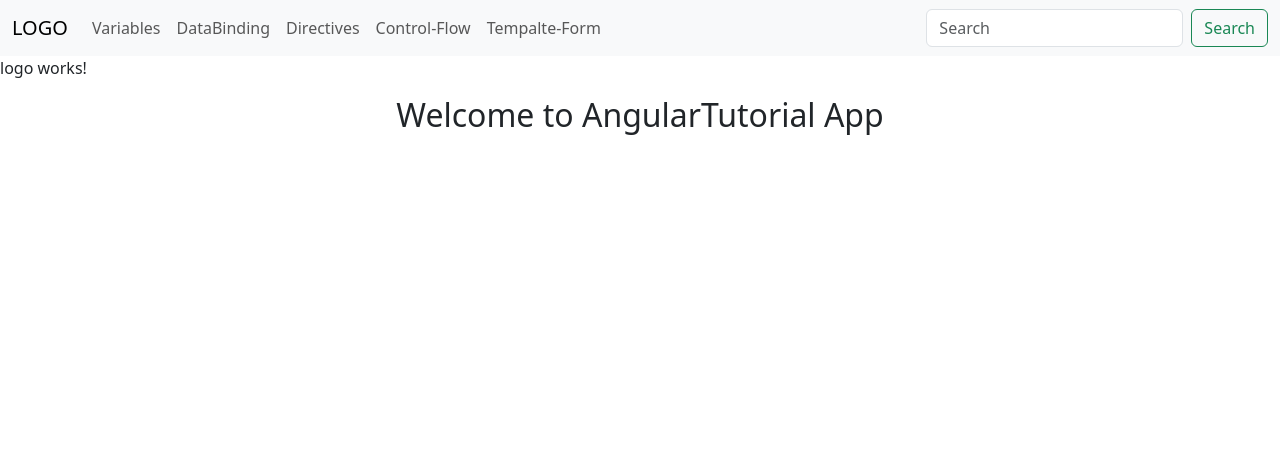
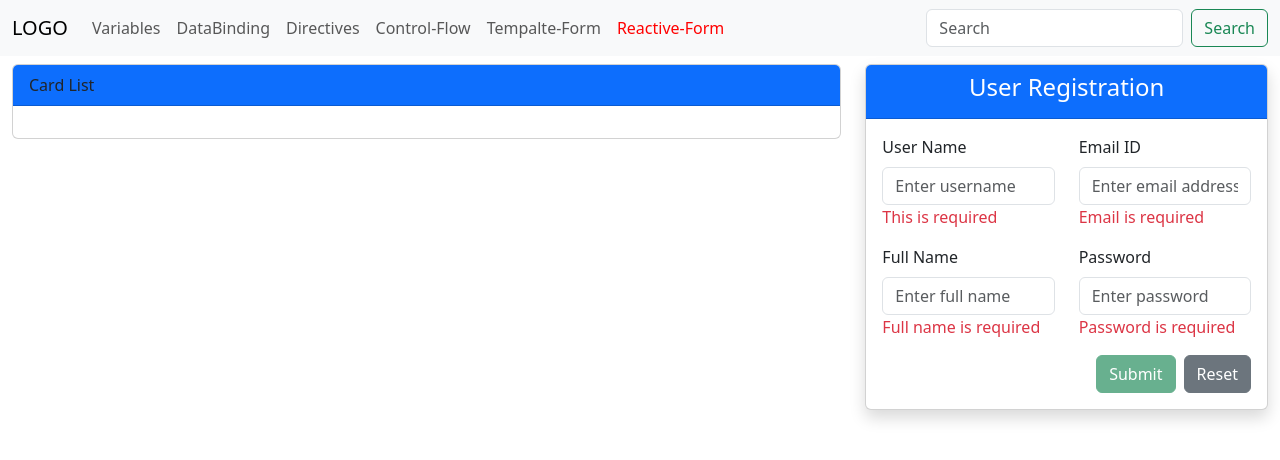
Before and after one commit to venkateshthooti/Angular22Tutorial, an Angular app: page /reactive-form in a window 1280 px wide. Before the commit this address led to /logo. Shown: the top 460 px of the page. Built offline with nearby package versions, Linux system fonts and the light colour scheme.

Commit message:
Reactive form created using FormGroup and FormBuilder and it's validation code added

```diff
--- a/src/app/app.html
+++ b/src/app/app.html
@@ -21,6 +21,9 @@
         <li class="nav-item">
           <a class="nav-link" routerLinkActive="active" routerLink="template-form">Tempalte-Form</a>
         </li>
+        <li class="nav-item">
+          <a class="nav-link" routerLinkActive="active" routerLink="reactive-form">Reactive-Form</a>
+        </li>
 
       </ul>
       <form class="d-flex" role="search">
--- a/src/app/app.routes.ts
+++ b/src/app/app.routes.ts
@@ -5,6 +5,7 @@ import { Directives } from './components/directives/directives';
 import { ControlFlow } from './components/control-flow/control-flow';
 import { Logo } from './components/logo/logo';
 import { TemplateForm } from './components/template-form/template-form';
+import { ReactiveForm } from './components/reactive-form/reactive-form';
 
 export const routes: Routes = [
     {
@@ -32,6 +33,11 @@ export const routes: Routes = [
         component:TemplateForm
 
     },
+     {
+        path:'reactive-form',
+        component:ReactiveForm
+
+    },
     {
         path: '',
         redirectTo: 'logo',
--- /dev/null
+++ b/src/app/components/reactive-form/reactive-form.html
@@ -0,0 +1,89 @@
+<div class="container-fluid mt-2">
+    <div class="row">
+        <div class="col-8">
+            <div class="card">
+                <div class="card-header bg-primary">
+                    Card List
+                </div>
+                <div class="card-body">
+
+                </div>
+            </div>
+        </div>
+        <div class="col-4">
+            <div class="card shadow">
+                <div class="card-header bg-primary text-white text-center">
+                    <h4>User Registration</h4>
+                </div>
+                <div class="card-body">
+                    <form [formGroup]="userForm">
+                        <div class="row mb-3">
+                            <div class="col-md-6">
+                                <label for="userName" class="form-label">User Name</label>
+                                <input formControlName="userName" type="text" class="form-control" id="userName"
+                                    formControlName="userName" placeholder="Enter username">
+                                <div class="text-danger">
+                                    @if (userForm.controls['userName'].errors?.['required']) {
+                                    <span>This is required</span>
+                                    }
+                                    @if (userForm.controls['userName'].errors?.['minlength']) {
+                                    <span>Min 4 char needed</span>
+                                    }
+
+                                </div>
+                            </div>
+                            <div class="col-md-6">
+                                <label for="emailId" class="form-label">Email ID</label>
+                                <input formControlName="emailId" type="email" class="form-control" id="emailId"
+                                    formControlName="emailId" placeholder="Enter email address">
+                                <div class="text-danger">
+                                    @if (userForm.controls['emailId'].errors?.['required']) {
+                                    <span>Email is required</span>
+                                    }
+                                    @if (userForm.controls['emailId'].errors?.['email']) {
+                                    <span>Email is not in correct format</span>
+                                    }
+
+                                </div>
+                            </div>
+                        </div>
+
+                        <div class="row mb-3">
+                            <div class="col-md-6">
+                                <label for="fullName" class="form-label">Full Name</label>
+                                <input formControlName="fullName" type="text" class="form-control" id="fullName"
+                                    formControlName="fullName" placeholder="Enter full name">
+                                <div class="text-danger">
+                                    @if (userForm.controls['fullName'].errors?.['required']) {
+                                    <span>Full name is required</span>
+                                    }
+
+
+                                </div>
+                            </div>
+                            <div class="col-md-6">
+                                <label for="password" class="form-label">Password</label>
+                                <input formControlName="password" type="password" class="form-control" id="password"
+                                    formControlName="password" placeholder="Enter password">
+                                <div class="text-danger">
+                                    @if (userForm.controls['password'].errors?.['required']) {
+                                    <span>Password is required</span>
+                                    }
+
+                                </div>
+                            </div>
+                        </div>
+
+                        <div class="d-flex justify-content-end">
+                            <button type="submit" [disabled]="userForm.invalid" (click)="onSubmitUserForm()"
+                                class="btn btn-success me-2">Submit</button>
+                            <button type="reset" class="btn btn-secondary">Reset</button>
+                        </div>
+                    </form>
+
+                </div>
+            </div>
+        </div>
+    </div>
+
+</div>
--- /dev/null
+++ b/src/app/components/reactive-form/reactive-form.ts
@@ -0,0 +1,42 @@
+import { Component, inject } from '@angular/core';
+import { FormBuilder, FormControl, FormGroup, ReactiveFormsModule, Validators } from '@angular/forms';
+
+@Component({
+  selector: 'app-reactive-form',
+  imports: [ReactiveFormsModule],
+  templateUrl: './reactive-form.html',
+  styleUrl: './reactive-form.scss',
+})
+export class ReactiveForm {
+
+  userForm: FormGroup = new FormGroup({
+    userId: new FormControl(0),
+    userName: new FormControl("", [Validators.required, Validators.minLength(4)]),
+    emailId: new FormControl('', [Validators.required, Validators.email]),
+    fullName: new FormControl('', [Validators.required]),
+    password: new FormControl('', Validators.required)
+  })
+
+  formBuilder = inject(FormBuilder)
+  studentForm!: FormGroup
+  constructor(private fb: FormBuilder) {
+    this.studentForm = this.fb.group({
+      studentId: [0],
+      studentName: ['', [Validators.required, Validators.minLength(6)]],
+      emailId: ['', [Validators.required, Validators.email]],
+      city: ['']
+    })
+
+  }
+
+  onSubmitUserForm() {
+    if (this.userForm.invalid) {
+      alert("Please provide all valid values")
+    } else {
+      confirm("Are you sure u want to submit")
+      const formValue = this.userForm.value;
+
+    }
+
+  }
+}
--- /dev/null
+++ b/src/app/components/signal-basic/signal-basic.html
@@ -0,0 +1 @@
+<p>signal-basic works!</p>
```
Also changed, not shown: src/app/components/signal-basic/signal-basic.ts (added, +9 -0 lines), src/app/components/reactive-form/reactive-form.scss (added), src/app/components/signal-basic/signal-basic.scss (added), 2 other files (tests, documents, lock files or other folders).
